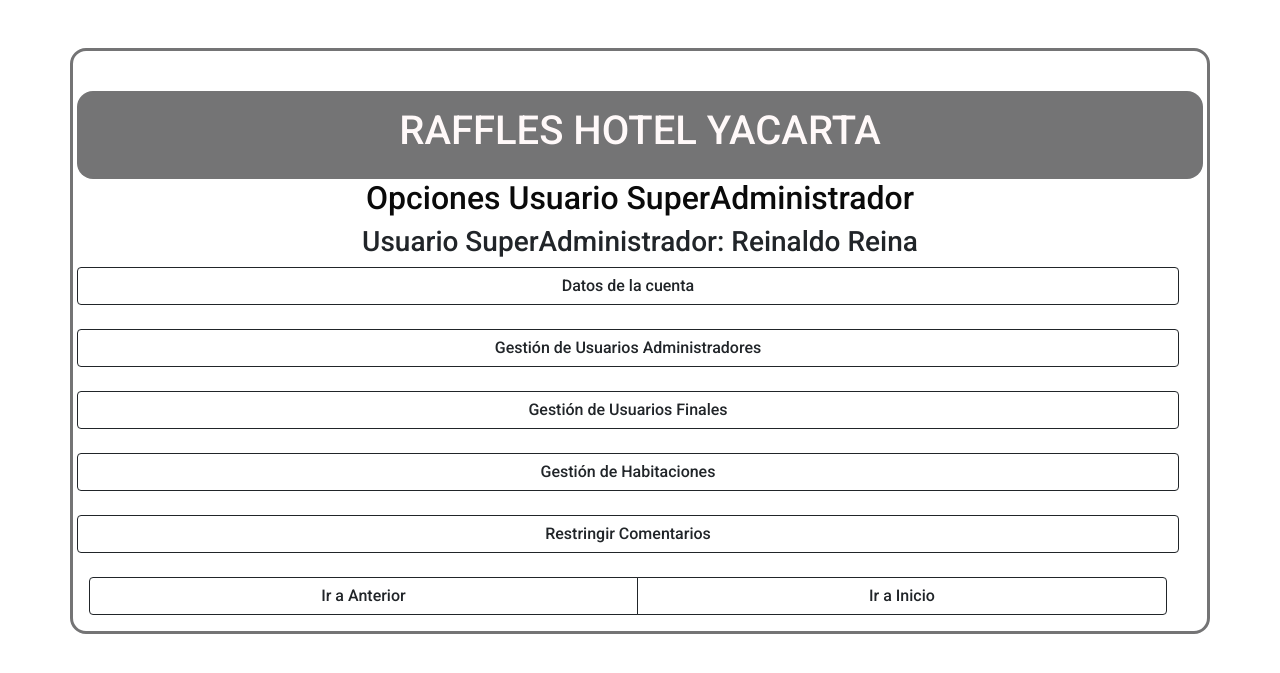
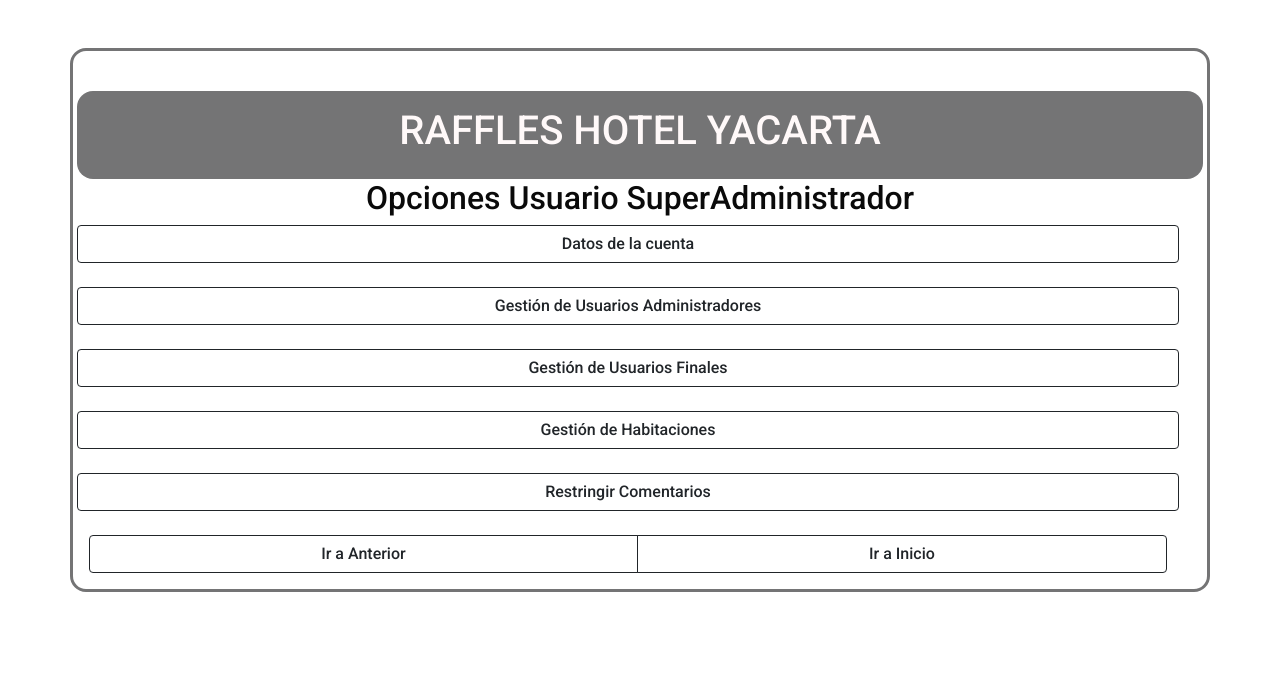
Before and after one commit to jvalu90/AppWebS_3, a Flask app: page /0-1-1-opciones_super_administrador/ in a window 1280 px wide. Shown: the top 673 px of the page. Run offline with Flask 2, Linux system fonts and the light colour scheme.

Commit message:
Update 0-1-1-opciones_super_administrador.html

```diff
--- a/templates/0-1-1-opciones_super_administrador.html
+++ b/templates/0-1-1-opciones_super_administrador.html
@@ -23,9 +23,6 @@
       </div>
 
       <div class="row">
-        <h3 class="text-center">Usuario SuperAdministrador: Reinaldo Reina</h3>
-        <!--Faustino asprilla debe cambiarse por el usuario que hace el Login-->
-
           <div class="row">
               <!--<a class="btn btn-outline-dark" href="0-1-1-1-consulta_datos_usuario.html" role="button">Datos de la cuenta</a> -->
             <a class="btn btn-outline-dark" href="{{ url_for('consulta_datos_usuario') }}" role="button">Datos de la cuenta</a>
```
